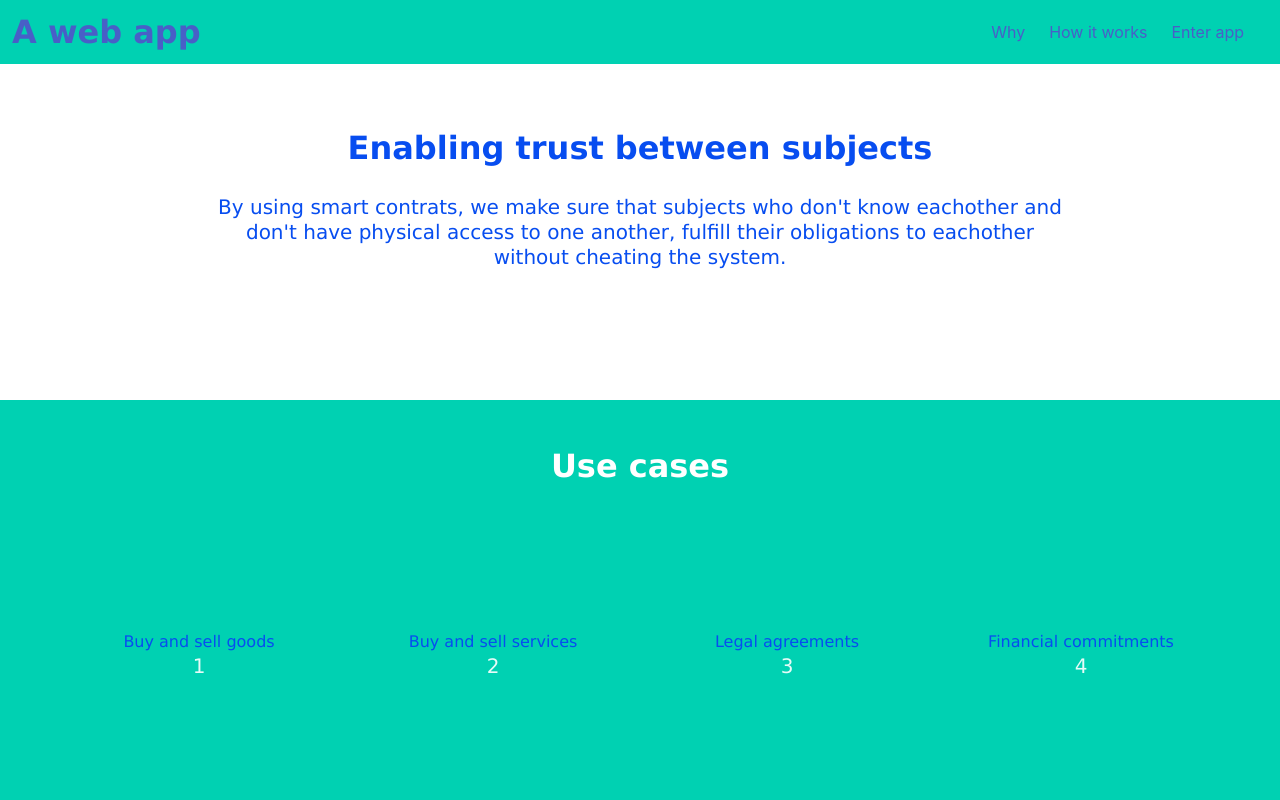
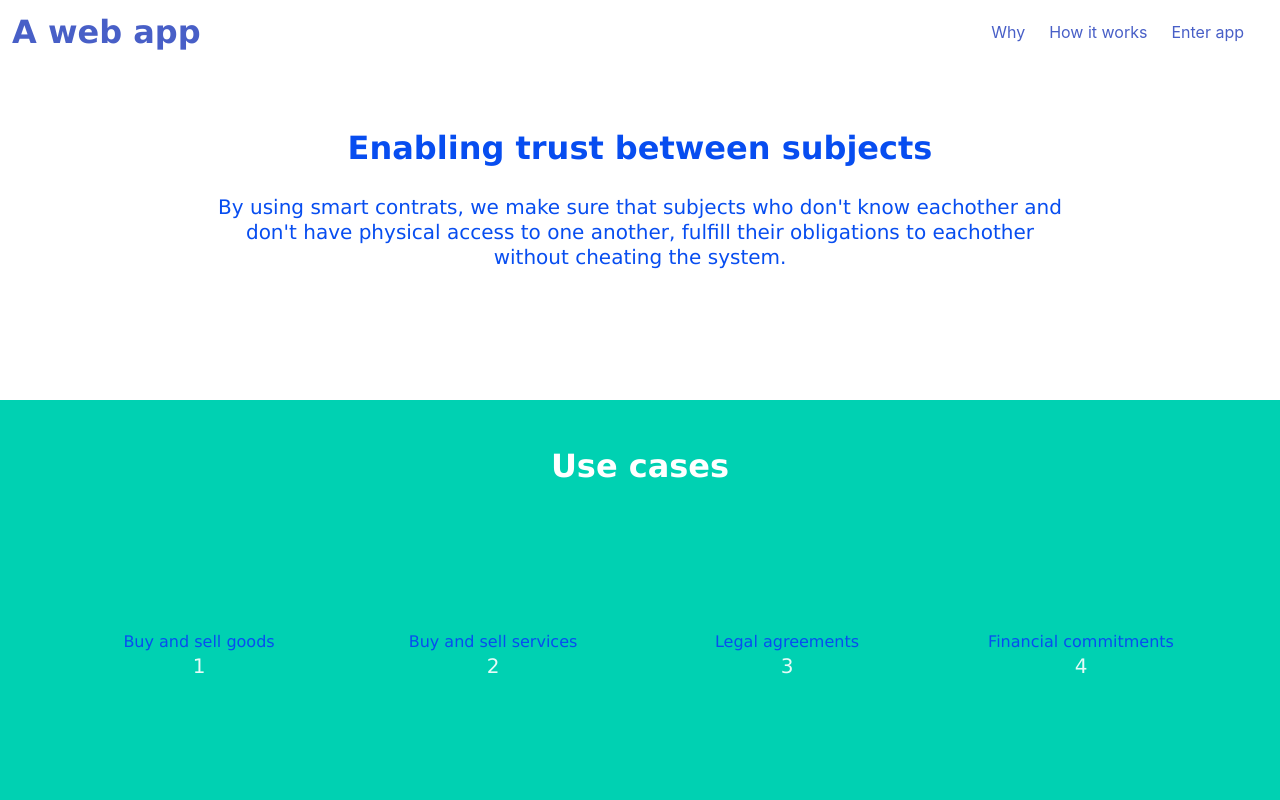
Before and after one commit to farinavito/Web3-Website, a Next.js app: page / in a window 1280 px wide. Shown: the top 800 px of the page. Built offline with nearby package versions, Linux system fonts and the light colour scheme.

Commit message:
changed navbar to transperent

```diff
--- a/pages/index.js
+++ b/pages/index.js
@@ -15,7 +15,7 @@ const Homepage = () => {
             </Head>
 
 
-            <nav className="navbar is-primary is-fixed-top">
+            <nav className="navbar is-transparent is-fixed-top">
                 <div className="navbar-menu">
                     <div className="container">
                         <div className="navbar-brand">
```
